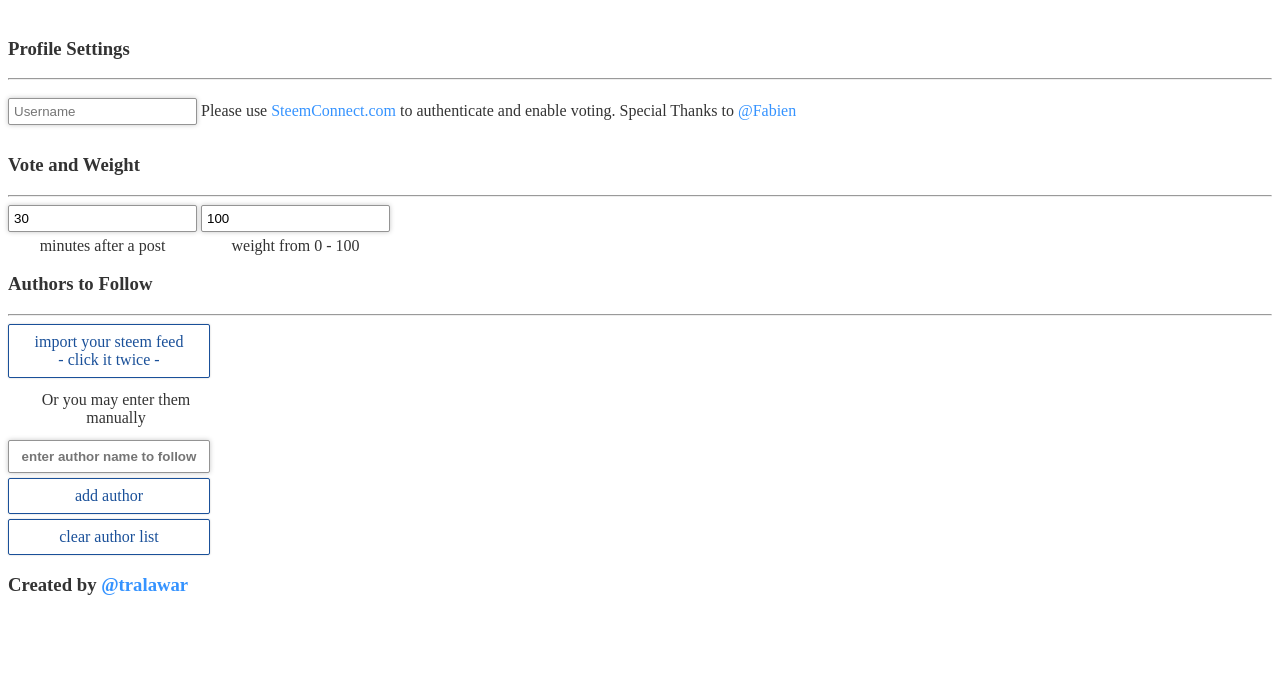
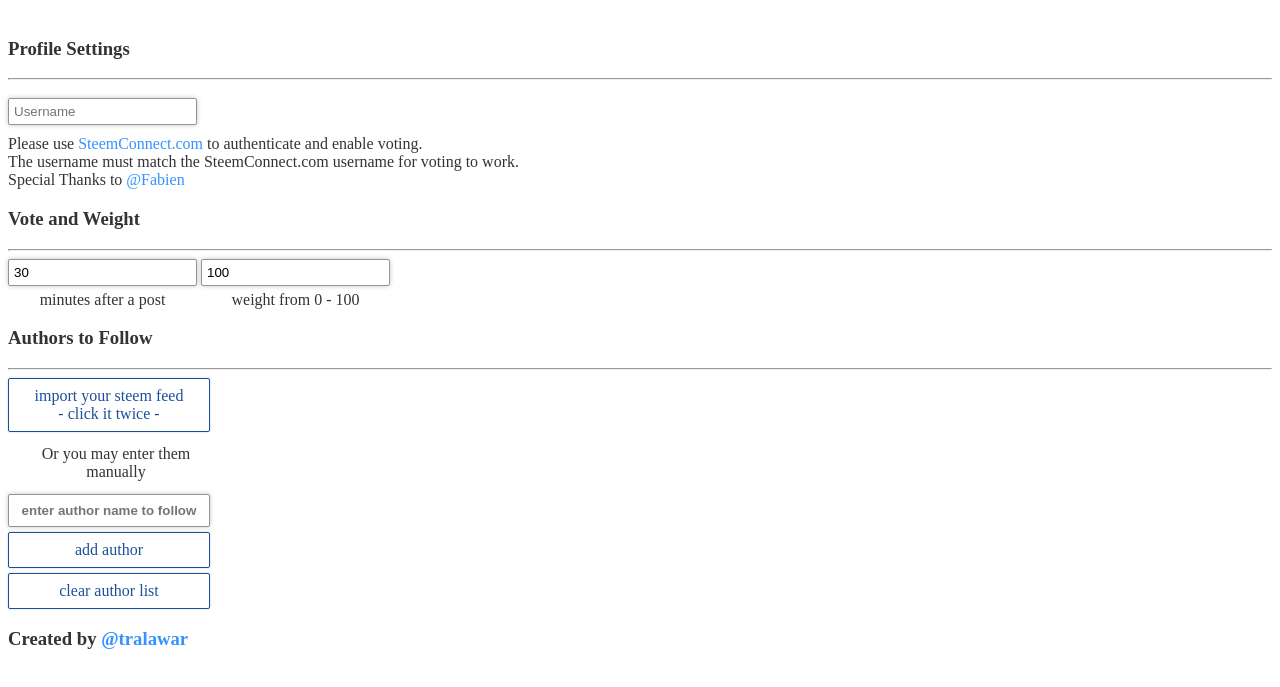
Before and after one commit to tralawar/Curator-Pro-Feed, a browser extension: page src/options_custom/index.html in a window 1280 px wide. Shown: the part 69-756 px from the top of the page. Drawn offline with Linux system fonts and the light colour scheme.

Commit message:
styled it

```diff
--- a/src/options_custom/index.html
+++ b/src/options_custom/index.html
@@ -27,7 +27,7 @@
 
             <h3>Profile Settings</h3>
             <hr>
-           <input id="username" placeholder="Username"> Please use <a href="https://steemconnect.com" target="_new">SteemConnect.com</a> to authenticate and enable voting. Special Thanks to <a href="https://steemit.com/@fabien" target="_new">@Fabien</a>
+           <input id="username" placeholder="Username"><br>Please use <a href="https://steemconnect.com" target="_new">SteemConnect.com</a> to authenticate and enable voting.<br>The username must match the SteemConnect.com username for voting to work. <br>Special Thanks to <a href="https://steemit.com/@fabien" target="_new">@Fabien</a>
 
             <h3>Vote and Weight</h3>
             <hr>
```
Also changed, not shown: manifest.json.
